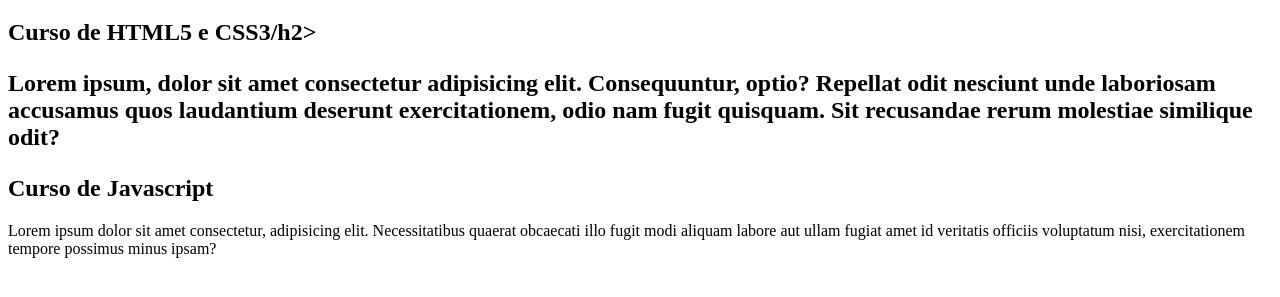
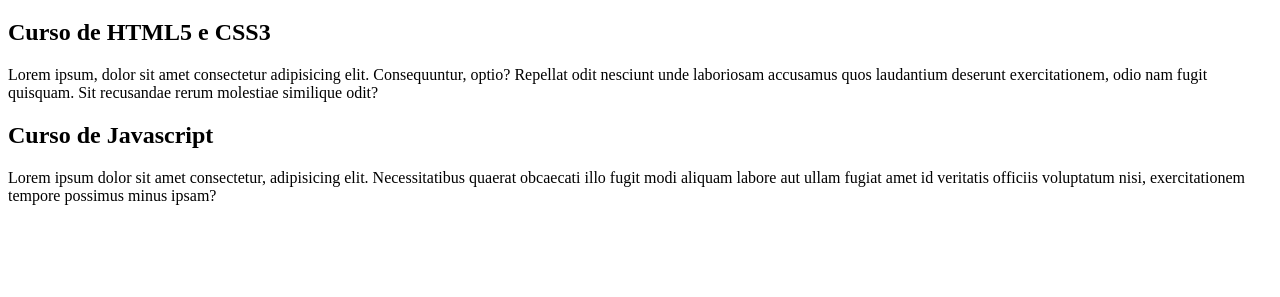
Before and after one commit to M1nhuk/projeto-site, a plain HTML site: page index.html in a window 1280 px wide. Shown: the part 61-358 px from the top of the page. Drawn offline with Linux system fonts and the light colour scheme.

Commit message:
Att masster
Correção de linha 14

```diff
--- a/index.html
+++ b/index.html
@@ -11,7 +11,7 @@
             <h1>Cursos grátis</h1>
         </header>
         <article>
-            <h2>Curso de HTML5 e CSS3/h2>
+            <h2>Curso de HTML5 e CSS3 </h2>
             <p>Lorem ipsum, dolor sit amet consectetur adipisicing elit. Consequuntur, optio? Repellat odit nesciunt unde laboriosam accusamus quos laudantium deserunt exercitationem, odio nam fugit quisquam. Sit recusandae rerum molestiae similique odit?</p>
         </article>
         <article>
```
